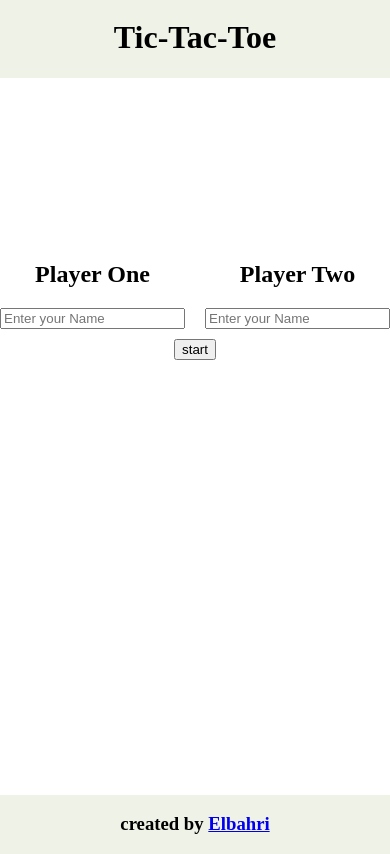
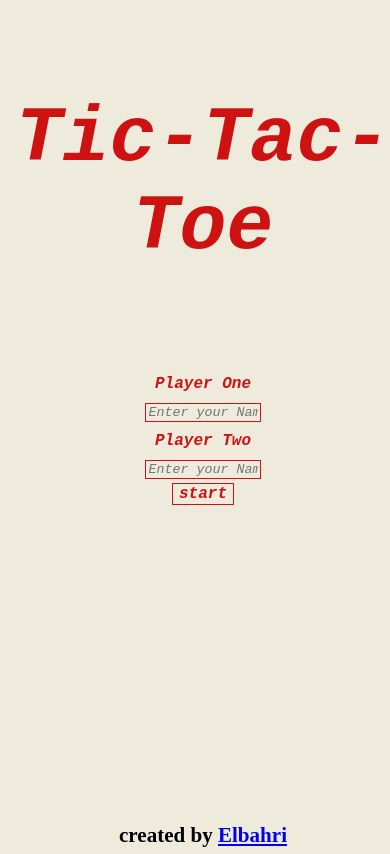
Before and after one commit to krimoelbahri/TicTacToe, a website: page index.html in a window 390 px wide. Drawn offline with Linux system fonts and the light colour scheme.

Commit message:
redid the styling. made it mobile responsive

```diff
--- a/main.css
+++ b/main.css
@@ -1,77 +1,120 @@
+html {
+	width: 100%;
+	height: 100%;
+}
 body {
+	display: grid;
+	grid-template-rows: 70px 1fr 50px;
+	background-color: #eeebdd;
+	width: 100%;
+	height: 100%;
+}
+header {
+	margin: 35px auto;
+	color: #ce1212;
+	background-color: transparent;
+	font-size: xxx-large;
+	font-family: monospace;
+	font-style: italic;
+	font-weight: bold;
+	text-align: center;
+}
+main {
 	display: flex;
+	width: 100%;
+	height: 100%;
+	justify-content: center;
 	flex-direction: column;
-  justify-content: space-between;
 	align-items: center;
 }
-header {
+footer {
+	font-size: large;
+	font-weight: bold;
 	text-align: center;
-  margin: -10px -10px 10px -10px;
-  width: -webkit-fill-available;
-  background-color: rgba(237, 241, 229, 0.9);
 }
-main {
-  display: block;
-  justify-content: space-between;
-  align-items: center;
+input {
+	border: 1px solid #ce1212;
+	color: #ce1212;
+	background-color: transparent;
+	font-family: monospace;
+	font-style: italic;
+	width: 70%;
 }
-
+h2 {
+	margin: 10px;
+	color: #ce1212;
+	background-color: transparent;
+	font-size: large;
+	font-family: monospace;
+	font-style: italic;
+	font-weight: bold;
+}
 #gameBoardContainer {
-  margin: auto auto;
-  width: 400px;
-  height: 400px;
+	width: 40vmax;
+	height: 40vmax;
 	display: none;
 	grid-template-rows: repeat(3, 1fr);
 	grid-template-columns: repeat(3, 1fr);
-  border: 1px solid;
+	grid-gap: 5px;
 }
-.spot {
-  border: solid;
-  align-content: center;
-  text-align: center;
-  font-size: 50px;
-  padding: 18%;
-}
+
 #game-start {
-  margin-top: 35%;
 	display: flex;
+	height: 50%;
+	width: 100%;
+	align-items: center;
+	justify-content: center;
 	flex-direction: column;
-  justify-content: space-between;
-  align-items: center;
 }
 #players {
 	display: flex;
 	flex-direction: row;
-  justify-content: space-between;
+	justify-content: space-around;
 	align-items: center;
-  text-align: center;
-}
-.player {
-  padding: 10px;
+	height: 30%;
+	width: 80%;
 }
 
 #score {
-  margin-top: 40%;
 	display: none;
-  padding: 3px;
-  background-color: aqua;
-  width: 200px;
-  height: 100px;
-  align-content: center;
+	flex-direction: column;
 	align-items: center;
 	text-align: center;
+	padding: 3px;
+	font-size: xx-large;
+	font-weight: bolder;
+	font-style: italic;
+}
+#play-again,
+#start {
+	margin: 10px;
+	border: 1px solid #ce1212;
+	color: #ce1212;
+	background-color: transparent;
 	font-size: large;
+	font-family: monospace;
+	font-style: italic;
+	font-weight: bold;
+	cursor: pointer;
+}
+.player {
+	display: flex;
 	flex-direction: column;
+	align-items: center;
+	justify-content: space-evenly;
+	height: 70%;
+	width: 50%;
+}
+.spot {
+	display: flex;
+	border: solid;
+	text-align: center;
+	font-size: 10vmax;
 	justify-content: center;
+	align-items: center;
 }
-#play-again {
-  margin: 10px;
+@media (max-width: 500px) {
+	#players {
+		flex-direction: column;
 	}
-footer {
-  text-align: center;
-  margin: 10px -10px -10px -10px;
-  position: absolute;
-  bottom: 0px;
-  width: -webkit-fill-available;
-  background-color: rgba(237, 241, 229, 0.9);
 }
```
Lines whose indentation alone changed are shown as unchanged.
